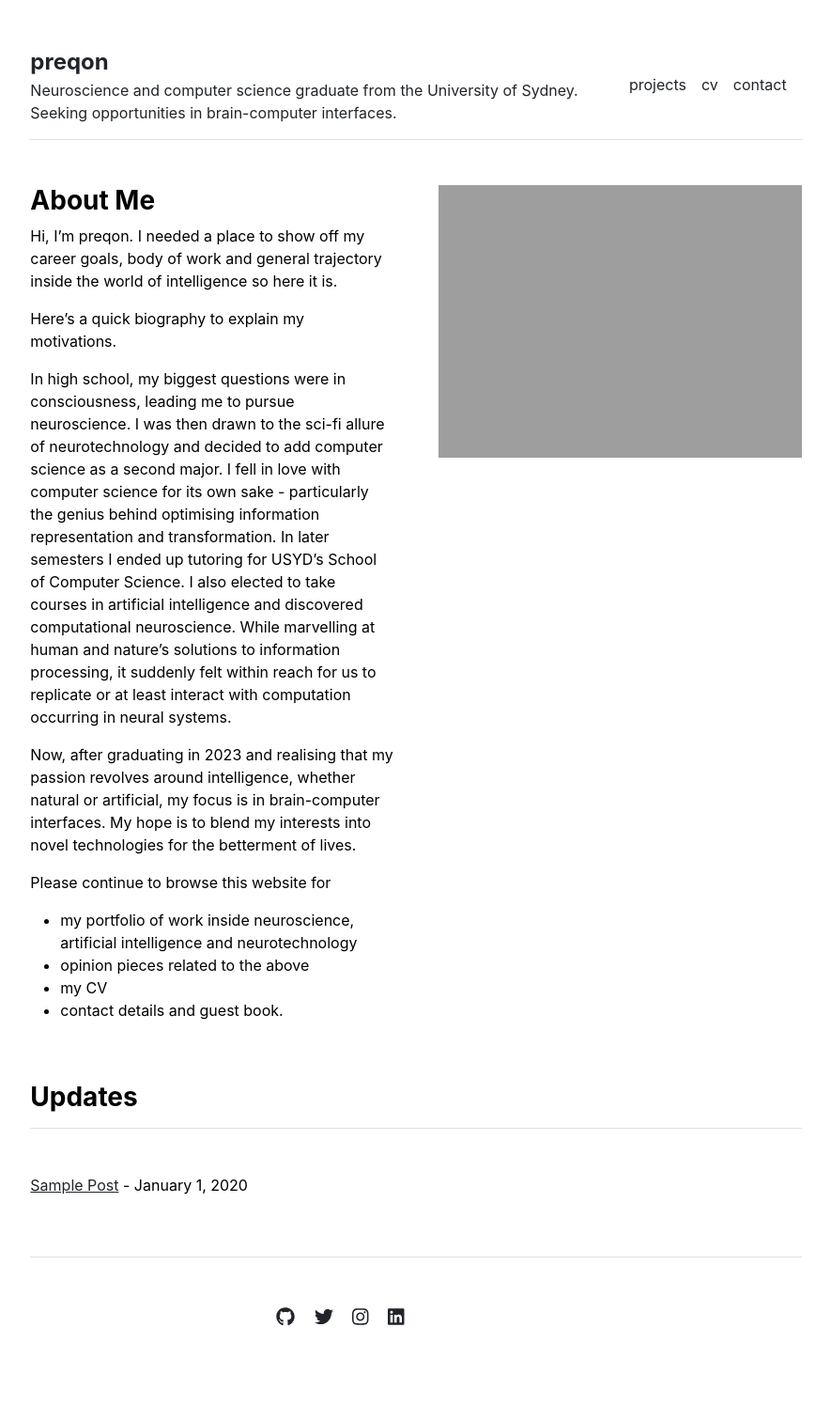
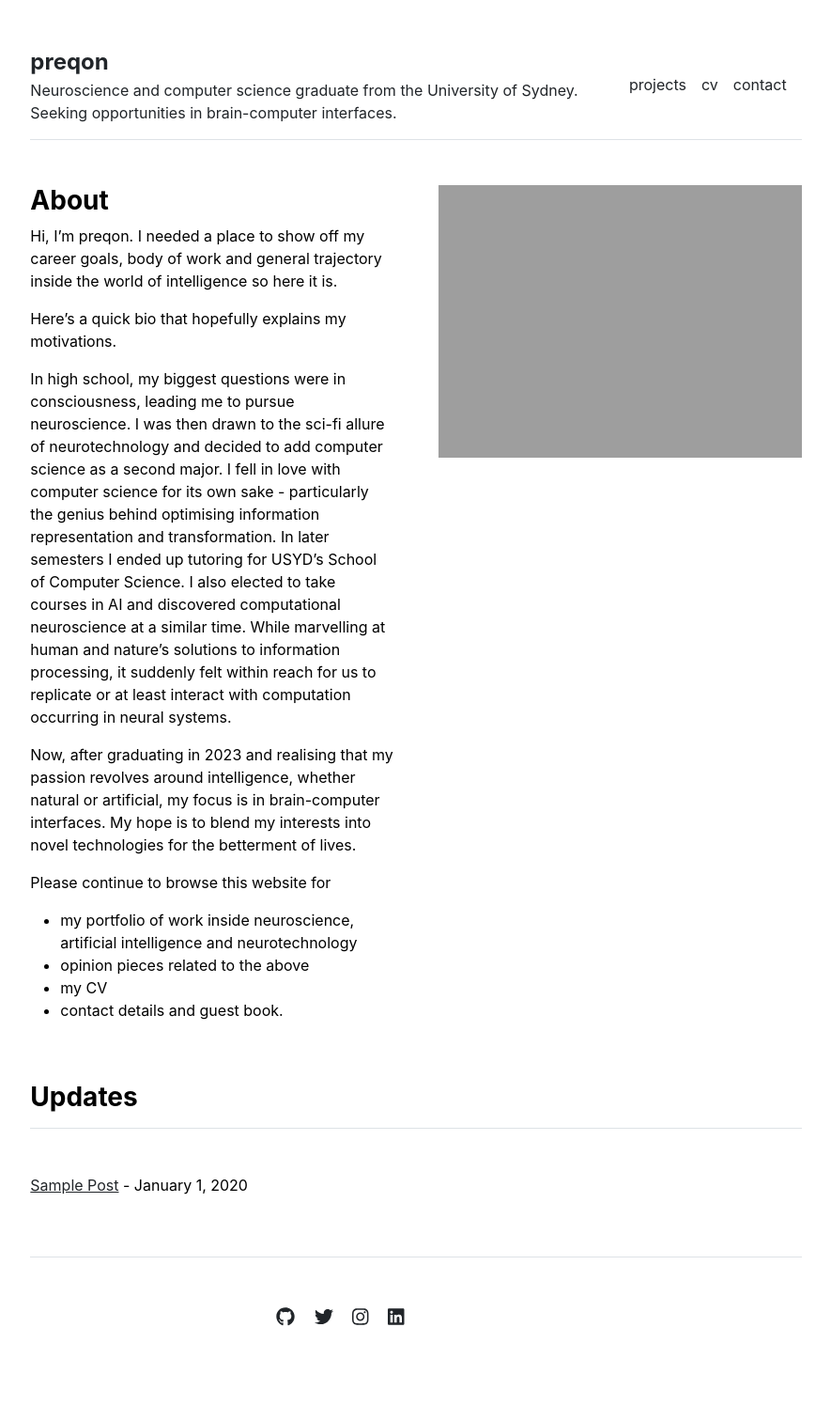
Before and after one commit to preqon/preqon.github.io, a Jekyll site: the page built from index.md, in a window 1280 px wide. Shown: the whole page at 94% size, without its empty margins (197-1082 px from the left). Built offline with Jekyll 4.4.1, drawn with Linux system fonts in a browser that asks for light colours.

Commit message:
bio edit

```diff
--- a/_layouts/home.html
+++ b/_layouts/home.html
@@ -4,7 +4,7 @@ layout: default
 
 <div class="row g-5 mb-5">
   <div class="col-md-6">
-    <h3 class="fw-bold">About Me</h3>
+    <h3 class="fw-bold">About</h3>
     {{ content }}
   </div>
   <div class="col-md-6">
--- a/index.md
+++ b/index.md
@@ -6,7 +6,7 @@ title: "Home"
 Hi, I'm preqon. I needed a place to show off my career goals, body of work and
 general trajectory inside the world of intelligence so here it is.
 
-Here's a quick biography to explain my motivations.
+Here's a quick bio that hopefully explains my motivations.
 
 In high school, my biggest questions were in consciousness, leading me to
 pursue neuroscience. I was then drawn to the sci-fi allure of neurotechnology
@@ -14,7 +14,8 @@ and decided to add computer science as a second major. I fell in love
 with computer science for its own sake - particularly the genius behind
 optimising information representation and transformation. In later semesters I
 ended up tutoring for USYD's School of Computer Science. I also elected to take
-courses in artificial intelligence and discovered computational neuroscience.
+courses in AI and discovered computational neuroscience at
+a similar time.
 While marvelling at human and nature's solutions to information processing, it
 suddenly felt within reach for us to replicate or at least interact with
 computation occurring in neural systems.
```
